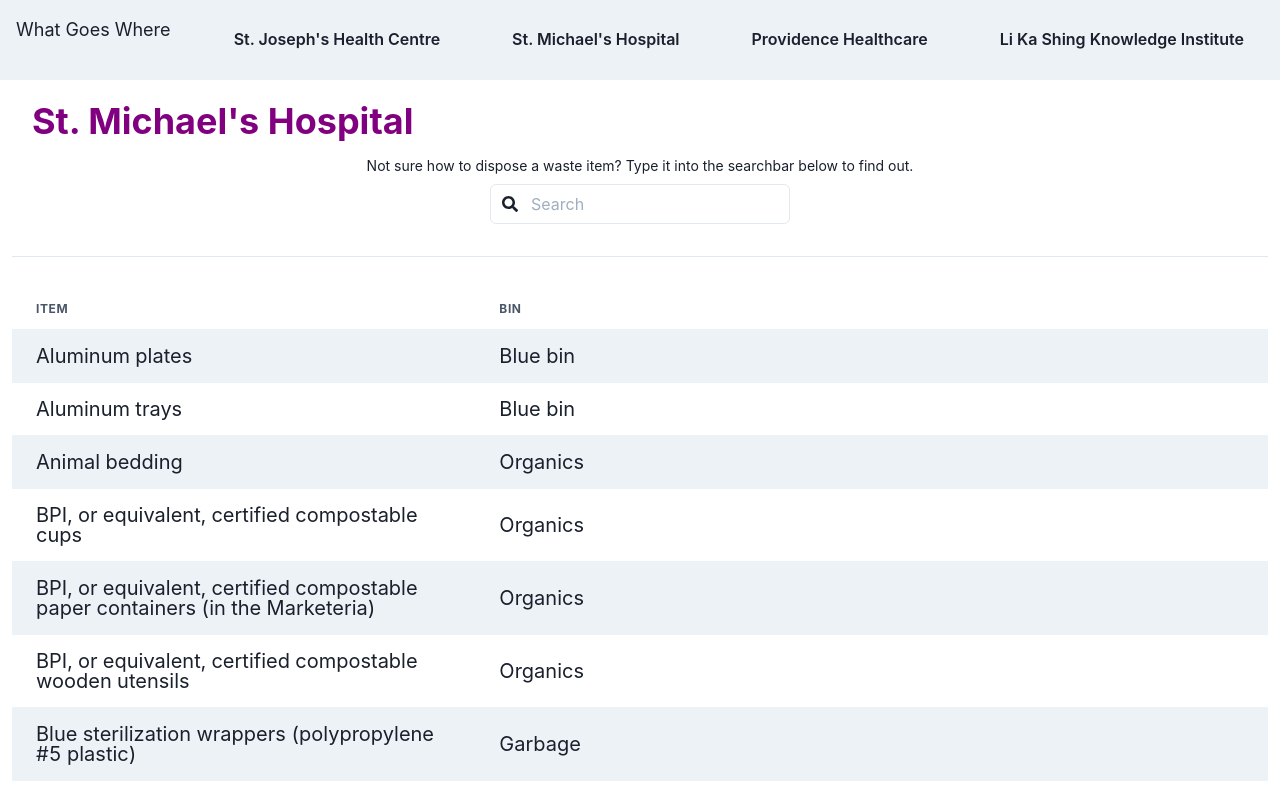
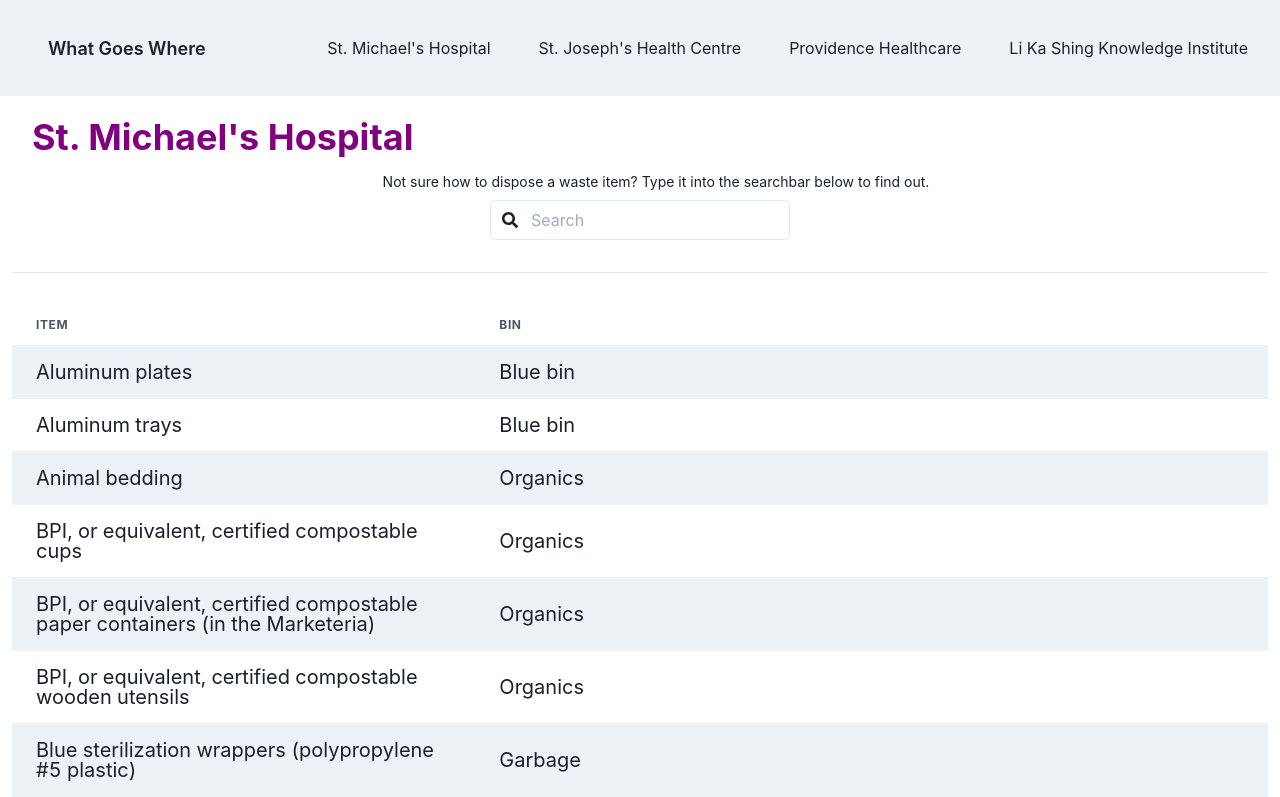
Before and after one commit to dkurukula/whatgoeswhere, a React (Create React App) app: page / in a window 1280 px wide. Shown: the top 797 px of the page. Built offline with nearby package versions, Linux system fonts and the light colour scheme.

Commit message:
adaptive navbar

```diff
--- a/package.json
+++ b/package.json
@@ -3,6 +3,7 @@
   "version": "0.1.0",
   "private": true,
   "dependencies": {
+    "@chakra-ui/icons": "^1.0.13",
     "@chakra-ui/react": "^1.0.0",
     "@emotion/react": "^11.0.0",
     "@emotion/styled": "^11.0.0",
--- a/src/App.tsx
+++ b/src/App.tsx
@@ -1,4 +1,4 @@
-import {useReducer} from "react"
+import {ReactNode, useReducer} from "react"
 import {
   ChakraProvider,
   Box,
@@ -7,15 +7,24 @@
   Grid,
   Heading,
   theme,
-  Button
+  Flex,
+  IconButton,
+  useColorModeValue,
+  useDisclosure,
+  HStack,
+  Link,
+  Stack
 } from "@chakra-ui/react"
 import ListView from './components/ListView'
 import items from './data.json'
 import React from "react"
 import { SearchBar } from "./components/SearchBar"
 import { StackDivider } from "@chakra-ui/react"
+import { HamburgerIcon, CloseIcon } from '@chakra-ui/icons';
+
 
 type SiteStr = "St. Michael's Hospital" | "St. Joseph's Health Centre" | "Providence Healthcare" | "Li Ka Shing Knowledge Institute"
+const Links:SiteStr[] = ["St. Michael's Hospital" , "St. Joseph's Health Centre" , "Providence Healthcare" , "Li Ka Shing Knowledge Institute"]
 
 interface ISite {
   SMH: SiteStr,
@@ -76,39 +85,61 @@
     handleSearch('', site)
   }
 
+  const { isOpen, onOpen, onClose } = useDisclosure();
+
+  const NavLink = ({ children }: { children: ReactNode }) => (
+    <Link
+      px={2}
+      py={1}
+      rounded={'md'}
+      _hover={{
+        textDecoration: 'none',
+        bg: useColorModeValue('gray.200', 'gray.700'),
+      }}
+      href={'#'}
+      onClick={()=>switchSites(children.toString() as SiteStr)}
+      >
+      {children}
+    </Link>
+  );
+
   return (
     <ChakraProvider theme={theme}>
-      <Grid templateColumns="repeat(5, 1fr)" bg="gray.100">
-        <Box m={4} fontSize="lg">What Goes Where</Box>
-        <Box m={5} fontSize="sm" textAlign="left">
-          <Button
-            onClick={()=>switchSites(site.SJHC)}
-          >
-            {site.SJHC}
-            </Button>
-          </Box>
-        <Box m={5} fontSize="sm" textAlign="left">
-          <Button
-            onClick={()=>switchSites(site.SMH)}
-          >
-            {site.SMH}
-          </Button>
+      {/* <Grid templateColumns="repeat(5, 1fr)" bg="gray.100"> */}
+        <Box bg={useColorModeValue('gray.100', 'gray.900')} px={6}>
+          <Flex h={24} alignItems={'center'} justifyContent={'space-between'}>
+            <IconButton
+              size={'lg'}
+              icon={isOpen ? <CloseIcon /> : <HamburgerIcon />}
+              aria-label={'Open Menu'}
+              display={{ md: 'none' }}
+              onClick={isOpen ? onClose : onOpen}
+            />
+              <Box m={6} fontWeight="semibold" fontSize="lg">What Goes Where</Box>
+            <HStack spacing={8} alignItems={'center'}>
+              <HStack
+                as={'nav'}
+                spacing={8}
+                display={{ base: 'none', md: 'flex' }}>
+                {Links.map((link) => (
+                  <NavLink key={link}>{link}</NavLink>
+                ))}
+              </HStack>
+            </HStack>
+          </Flex>
+          {isOpen ? (
+            <Box pb={4} display={{ md: 'none' }}>
+              <Stack as={'nav'} spacing={4}>
+                {Links.map((link) => (
+                  <NavLink key={link}>{link}</NavLink>
+                ))}
+              </Stack>
+            </Box>
+          ) : null}
+
+
         </Box>
-        <Box m={5} fontSize="sm" textAlign="left">
-          <Button
-            onClick={()=>switchSites(site.PHC)}
-          >
-            {site.PHC}
-          </Button>
-        </Box>
-        <Box m={5} fontSize="sm" textAlign="left">
-          <Button
-            onClick={()=>switchSites(site.LKS)}
-          >
-            {site.LKS}
-          </Button>
-        </Box>
-      </Grid>
+      {/* </Grid> */}
 
       <Box textAlign="left" fontSize="xl">
         <Box textAlign="left" marginLeft={8} marginTop={5} fontSize="xl" color="purple">
@@ -122,14 +153,14 @@
             align="stretch"
           >
             <VStack>
-              <Box>
-                <Text textAlign="left" fontSize="sm">
+              <Box textAlign="left" marginLeft={8} fontSize="sm">
+                <Text >
                   Not sure how to dispose a waste item? Type it into the searchbar below to find out.
                 </Text>
               </Box>
 
               <Box w="300px">
-                <SearchBar onInput={(e:{target: {value:string}}) => handleSearch(e.target.value, state.site)} value={state.search}/>
+                <SearchBar onInput={(e: { target: { value: string } }) => handleSearch(e.target.value, state.site)} value={state.search} />
               </Box>
             </VStack>
             <ListView items={state.searchedItems} />
```
